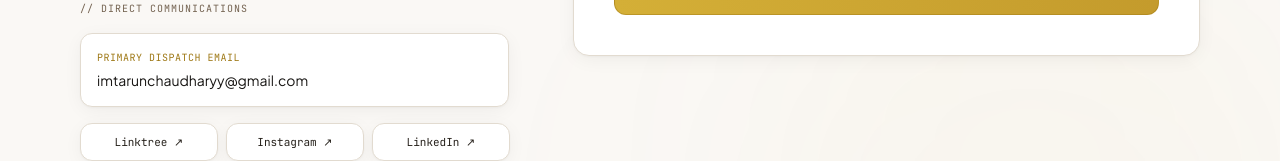
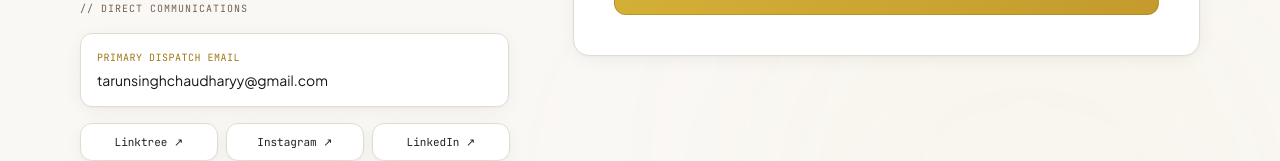
Before and after one commit to heytarunkumar/tarunportfolio, a React (Vite) app: page / in a window 1280 px wide. Shown: the part 10940-11101 px from the top of the page. Built offline with nearby package versions, Linux system fonts and the light colour scheme.

Commit message:
fix(contact): update primary contact email to tarunsinghchaudharyy@gmail.com

```diff
--- a/index.html
+++ b/index.html
@@ -336,7 +336,7 @@
             "name": "How can teams or individuals collaborate with Tarun Kumar?",
             "acceptedAnswer": {
               "@type": "Answer",
-              "text": "You can initiate contact through the portfolio contact dispatch form, email directly at imtarunchaudharyy@gmail.com, or explore verified social profiles on the Official Links Hub (/links)."
+              "text": "You can initiate contact through the portfolio contact dispatch form, email directly at tarunsinghchaudharyy@gmail.com, or explore verified social profiles on the Official Links Hub (/links)."
             }
           }
         ]
--- a/src/admin/pages/AdminPageManager.tsx
+++ b/src/admin/pages/AdminPageManager.tsx
@@ -130,17 +130,17 @@ export const AdminPageManager: React.FC = () => {
   const [directName, setDirectName] = useState(profile.directBadge?.name || profile.name || 'Tarun Kumar');
   const [directNote, setDirectNote] = useState(profile.directBadge?.note || 'Direct response for AI engineering & ventures');
   const [directStatus, setDirectStatus] = useState(profile.directBadge?.status || 'AVAILABLE');
-  const [contactEmail, setContactEmail] = useState(contact?.email || profile.email || 'imtarunchaudharyy@gmail.com');
+  const [contactEmail, setContactEmail] = useState(contact?.email || profile.email || 'tarunsinghchaudharyy@gmail.com');
   const [formSubmitUrl, setFormSubmitUrl] = useState(profile.contactFormSubmitUrl || 'https://formsubmit.co/ajax/tarunsinghchaudharyy@gmail.com');
   const [submitButtonText, setSubmitButtonText] = useState(profile.contactSubmitButtonText || 'DISPATCH MESSAGE ↗');
   const [successMessage, setSuccessMessage] = useState(contact?.successMessage || 'Thank you. Your message payload has been dispatched. Tarun will review and respond shortly.');
 
   // Social Links
   const [linktree, setLinktree] = useState(profile.socials?.linktree || 'https://linktr.ee/heytarunkumar');
-  const [instagram, setInstagram] = useState(profile.socials?.instagram || 'https://www.instagram.com/heytarunchaudhary/');
+  const [instagram, setInstagram] = useState(profile.socials?.instagram || 'https://www.instagram.com/heytarunkumar/');
   const [github, setGithub] = useState(profile.socials?.github || 'https://github.com/heytarunkumar');
   const [linkedin, setLinkedin] = useState(profile.socials?.linkedin || 'https://www.linkedin.com/in/heytarunkumar/');
-  const [medium, setMedium] = useState(profile.socials?.medium || 'https://medium.com/@heytarunkumar');
+  const [medium, setMedium] = useState(profile.socials?.medium || 'https://medium.com/@heytarunkumar/');
   const [xSocial, setXSocial] = useState(profile.socials?.x || 'https://x.com/heytarunkumarr');
 
   // ==================== TAB 5: BRAND, NAVBAR & FOOTER STATE ====================
--- a/src/components/ContactSection.tsx
+++ b/src/components/ContactSection.tsx
@@ -67,12 +67,12 @@ export const ContactSection: React.FC = () => {
     setFormData({ name: '', email: '', subject: '', message: '' });
   };
 
-  const contactEmail = contact?.email || profile?.email || 'imtarunchaudharyy@gmail.com';
+  const contactEmail = contact?.email || profile?.email || 'tarunsinghchaudharyy@gmail.com';
   const eyebrow = profile.contactEyebrow || '08 / INITIATE CONTACT';
   const headline = profile.contactHeadline || "Let's build meaningful intelligence.";
   const description = profile.contactDescription || 'Whether you want to collaborate on AI-driven systems, Python engineering architectures, OrigoHOST community initiatives, or discuss startup ventures — direct messages are welcome.';
   const directBadge = profile.directBadge || {
-    photoUrl: '/images/tarun-about.jpg',
+    photoUrl: '/images/tarun-about.webp',
     title: 'DIRECT LINE //',
     name: profile.name || 'Tarun Kumar',
     note: 'Direct response for AI engineering & ventures',
@@ -81,11 +81,11 @@ export const ContactSection: React.FC = () => {
   const submitButtonText = profile.contactSubmitButtonText || 'DISPATCH MESSAGE ↗';
 
   const linktreeUrl = profile?.socials?.linktree || 'https://linktr.ee/heytarunkumar';
-  const instagramUrl = profile?.socials?.instagram || 'https://www.instagram.com/heytarunchaudhary/';
+  const instagramUrl = profile?.socials?.instagram || 'https://www.instagram.com/heytarunkumar/';
   const linkedinUrl = profile?.socials?.linkedin || 'https://www.linkedin.com/in/heytarunkumar/';
   const githubUrl = profile?.socials?.github || 'https://github.com/heytarunkumar';
   const xUrl = profile?.socials?.x || 'https://x.com/heytarunkumarr';
-  const mediumUrl = profile?.socials?.medium || 'https://medium.com/@heytarunkumar';
+  const mediumUrl = profile?.socials?.medium || 'https://medium.com/@heytarunkumar/';
 
   return (
     <section
--- a/src/components/FaqSection.tsx
+++ b/src/components/FaqSection.tsx
@@ -42,7 +42,7 @@ export const faqItems: FaqItem[] = [
     category: 'COLLABORATION & CONTACT',
     question: 'How can teams or individuals collaborate with Tarun Kumar?',
     answer:
-      'You can initiate contact through the portfolio contact dispatch form, email directly at imtarunchaudharyy@gmail.com, or explore verified social profiles on the Official Links Hub (/links).',
+      'You can initiate contact through the portfolio contact dispatch form, email directly at tarunsinghchaudharyy@gmail.com, or explore verified social profiles on the Official Links Hub (/links).',
   },
 ];
 
--- a/src/context/PortfolioContext.tsx
+++ b/src/context/PortfolioContext.tsx
@@ -188,7 +188,7 @@ const initialDesign: DesignSettings = {
 };
 
 const initialContact: ContactSettings = {
-  email: 'imtarunchaudharyy@gmail.com',
+  email: 'tarunsinghchaudharyy@gmail.com',
   formEnabled: true,
   spamProtection: true,
   successMessage: 'Message transmitted successfully. Tarun will get back to you shortly.',
--- a/src/data/profile.ts
+++ b/src/data/profile.ts
@@ -147,7 +147,7 @@ export const profileData: Profile = {
   bio:
     "My work sits at the intersection of Python engineering, Artificial Intelligence, Generative AI, machine learning research, and entrepreneurship. Beyond engineering software, I am an author of technical guides and founder of developer ecosystems. As the Founder & President of OrigoHOST Tech Community (origohost.in), I lead institutional engagements, technical bootcamps, and developer initiatives focused on applied AI and engineering education. I believe technology is most powerful when it moves beyond experimentation and becomes something people can actually use, scale, and build upon.",
   location: "India · Global / Remote",
-  email: "imtarunchaudharyy@gmail.com",
+  email: "tarunsinghchaudharyy@gmail.com",
   socials: {
     github: "https://github.com/heytarunkumar",
     linkedin: "https://www.linkedin.com/in/heytarunkumar/",
```
Also changed, not shown: public/llms.txt.
